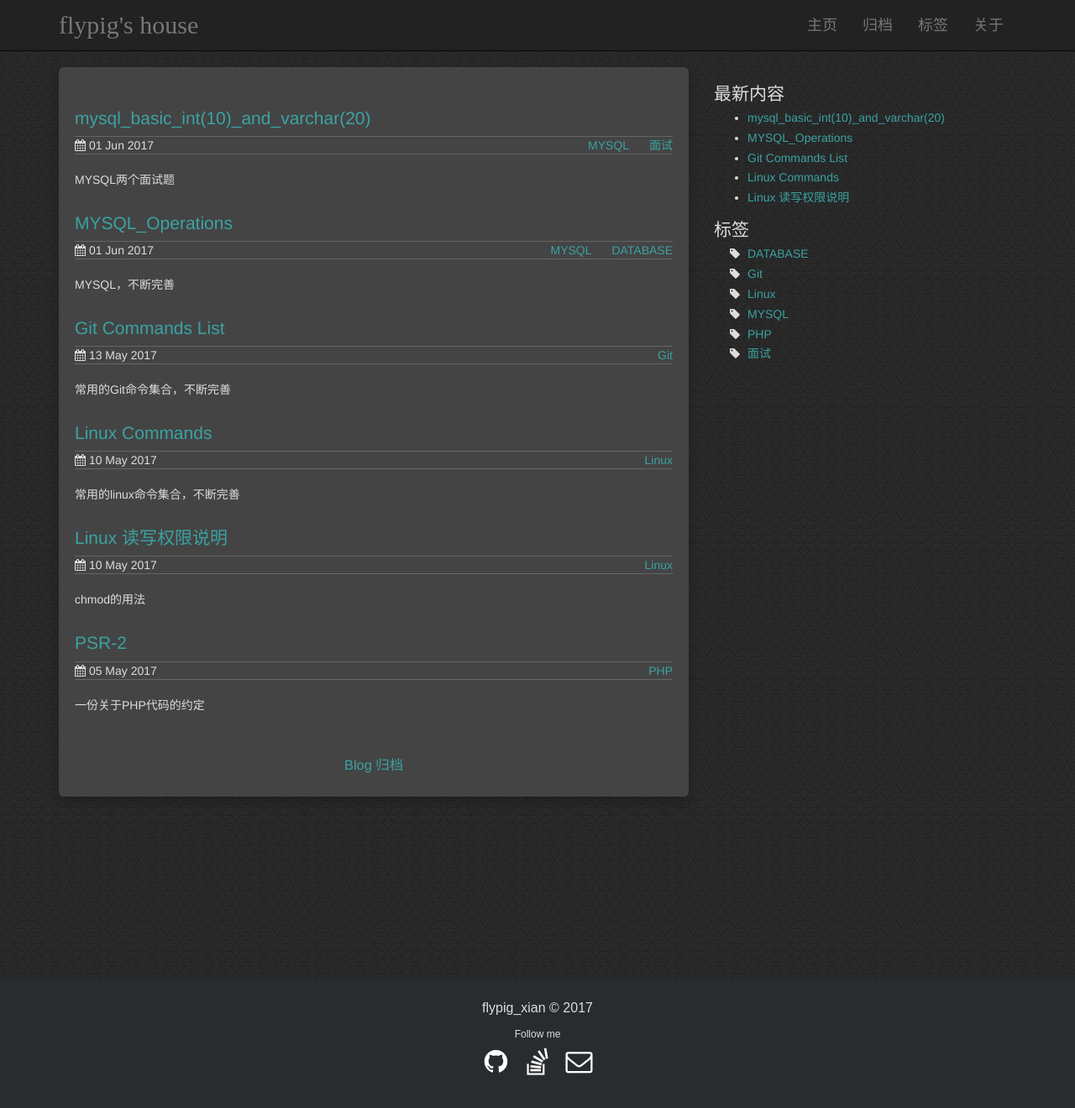
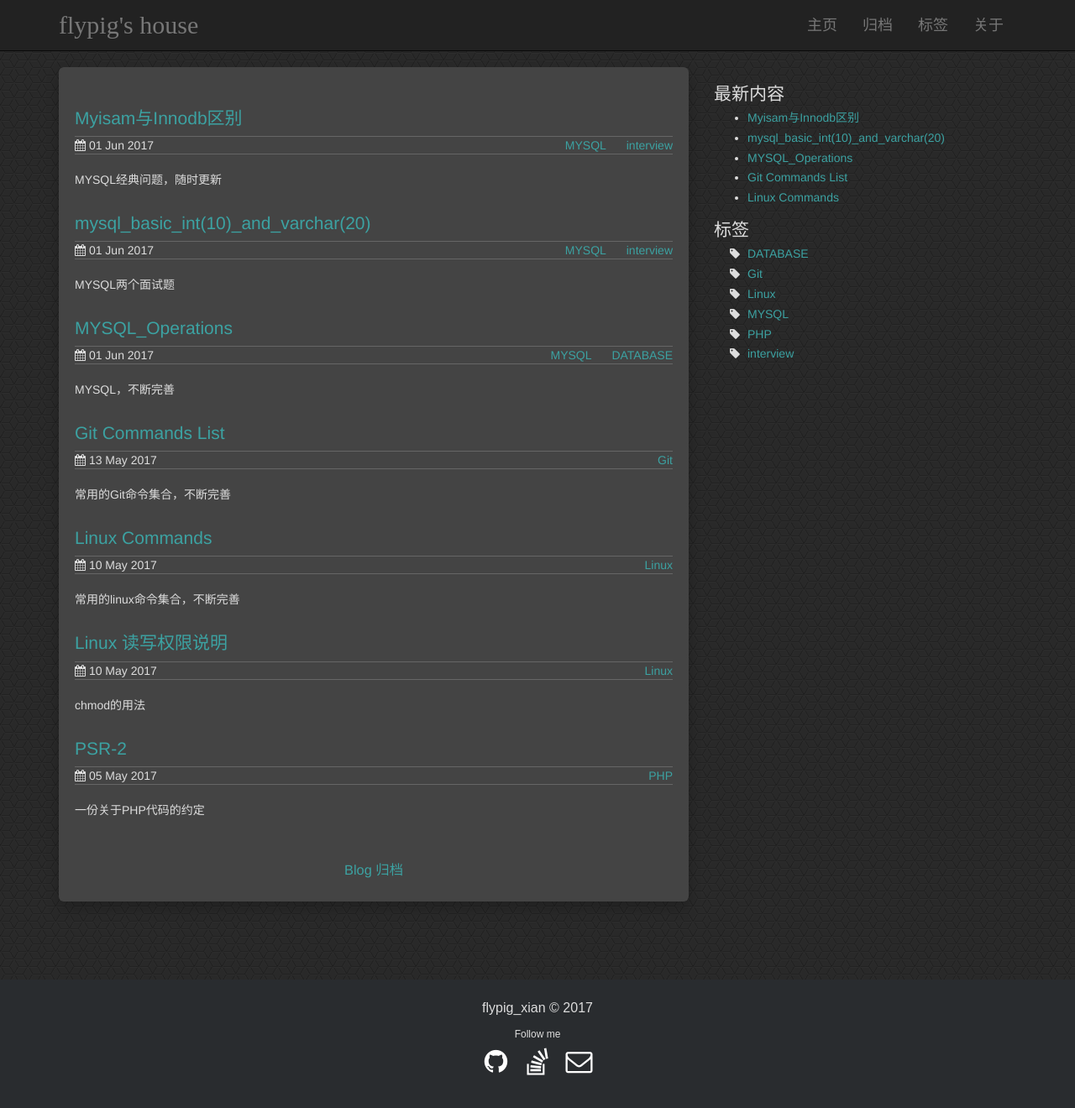
Before and after one commit to flypig-xian/flypig-xian.github.io, a Jekyll site: the page built from index.html, in a window 1280 px wide and 1344 px high. Shown: the top 1320 px of the window at 84% size. Built offline with Jekyll 4.4.1, drawn with Linux system fonts in a browser that asks for light colours; some of the changed lines change nothing that is shown.

Commit message:
MyISAM AND InnodB

```diff
--- a/_posts/2017-06-12-MYSQL-job-interview-question.md
+++ b/_posts/2017-06-12-MYSQL-job-interview-question.md
@@ -5,7 +5,7 @@ date: 2017-06-01 11:41:06 +0800
 description: MYSQL两个面试题
 tags:
  - MYSQL
- - 面试
+ - interview
 ---
 - int(10) 括号中的10表示什么？与int(11)有什么区别？
 答：括号中的数字表示在与数据库交互中显示的宽度(10进制)范围，与数据存储没有关系。
--- /dev/null
+++ b/_posts/2017-06-14-Mysql_MyISAM_InnoDB.md
@@ -0,0 +1,17 @@
+---
+layout: post
+title: "Myisam与Innodb区别"
+date: 2017-06-01 19:11:06 +0800
+description: MYSQL经典问题，随时更新
+tags:
+ - MYSQL
+ - interview
+---
+关于这个问题，网上的版本很多，但是全面的很少，有的答案很陈旧，特整理后出来，以备自己查询：
+1. MyISAM普遍认为有更快查询速度，但是最新的Mysql中InnoDB的大幅改进，两者速度基本没有差别。
+2. MyISAM支持`FULLTEXT`全文索引，而InnonDB从5.6开始也支持全文索引，因此，这一项不同也不在存在。
+3. InnoDB支持外键/事务/行锁；
+4. InnoDB中一定会有主健，索引也会包含主健(覆盖索引)；
+5. MyISAM中保存了行数，在`SELECT COUNT(*) FROM tbl_name`中速度会更快。
+6. MyISAM中索引与数据分开存储（非聚集索引），InnoDB中数据和索引是一起存储的。MyISAM中索引数据保存的数据地址(指针)，而InnoDB索引是数据本身(聚集索引)，其次，InnoDB的辅助索引中保存的是相应的主健的值，因此辅助索引检测需要两遍索引：首先检测辅助索引获得主健，随后用主健到主索引中检索获得相应记录。
+7. InnoDB支持热备份，安全恢复。
```
Also changed, not shown: 9 other files.
